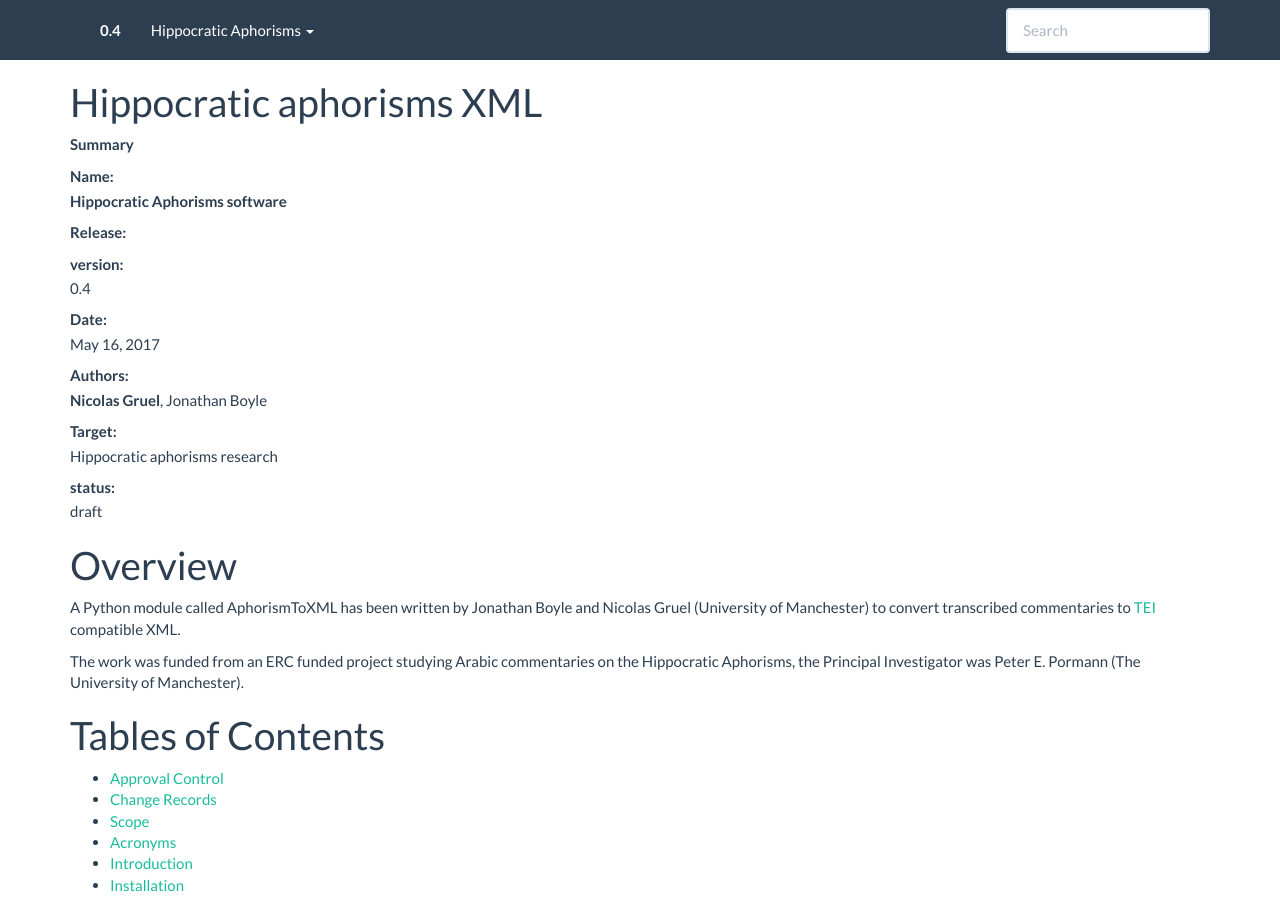
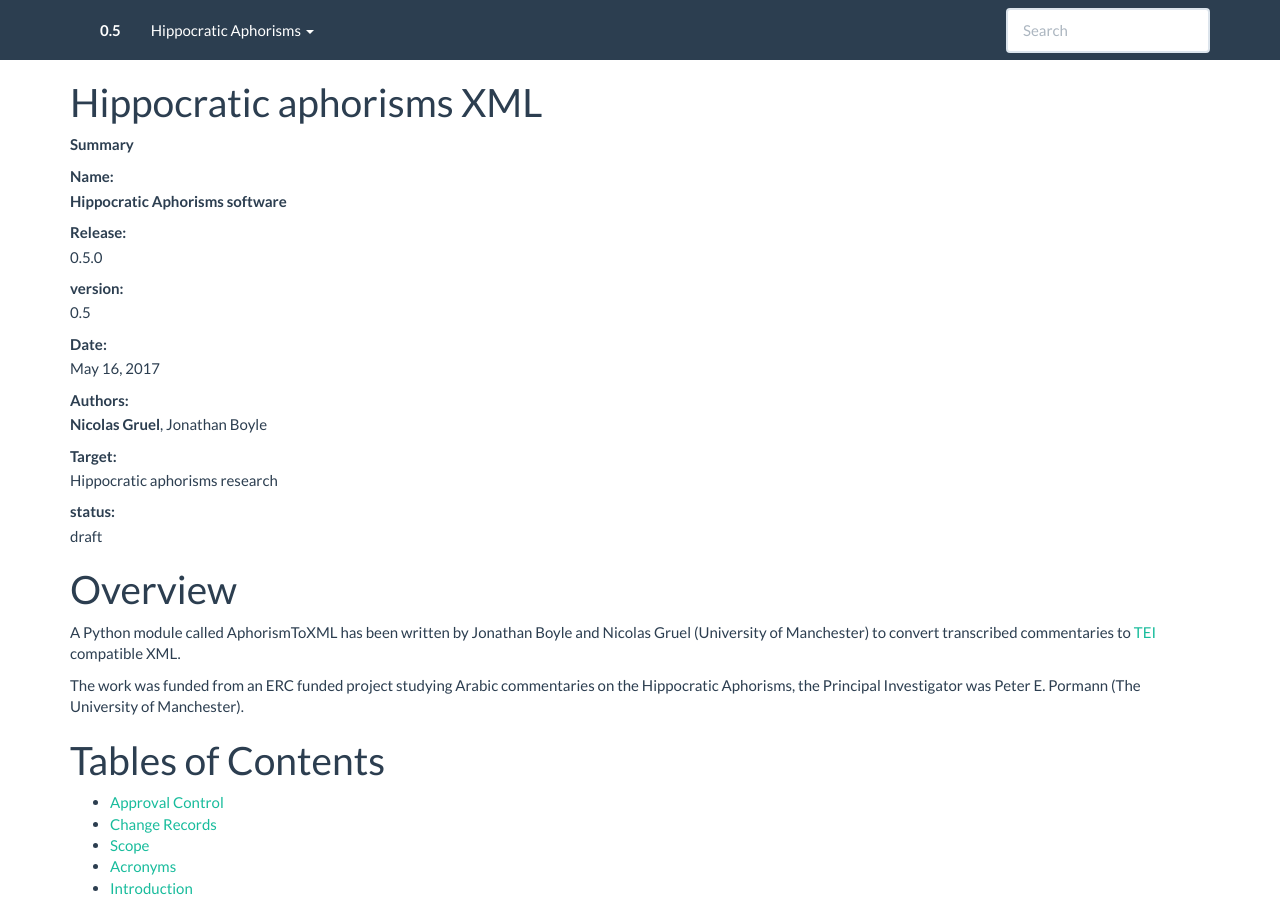
Before and after one commit to gruel/AphorismToTEI, a Sphinx documentation site: the page built from docs/index.rst, in a window 1280 px wide and 900 px high. Built offline with Sphinx 7.4.7, drawn with Linux system fonts in a browser that asks for light colours.

Commit message:
Update version number and fixed sphinx documentation version
(There are a bug with the newer version 1.6.1)

```diff
--- a/docs/conf.py
+++ b/docs/conf.py
@@ -86,9 +86,9 @@ author = 'Nicolas Gruel, Jonathan Boyle'
 # built documents.
 #
 # The short X.Y version.
-version = '0.4'
+version = '0.5'
 # The full version, including alpha/beta/rc tags.
-release = ''
+release = '0.5.0'
 
 # The language for content autogenerated by Sphinx. Refer to documentation
 # for a list of supported languages.
--- a/hippocratic/__init__.py
+++ b/hippocratic/__init__.py
@@ -2,4 +2,4 @@
 
 __author__ = """Nicolas Gruel"""
 __email__ = 'nicolas.gruel@manchester.ac.uk'
-__version__ = '0.4.0'
+__version__ = '0.5.0'
--- a/setup.cfg
+++ b/setup.cfg
@@ -2,7 +2,7 @@
 test=pytest
 
 [bumpversion]
-current_version = 0.4.0
+current_version = 0.5.0
 commit = True
 tag = True
 
--- a/setup.py
+++ b/setup.py
@@ -23,7 +23,7 @@ test_requirements = [
 
 setup(name='hippocratic',
       packages=['hippocratic'],
-      version='0.4',
+      version='0.5.0',
       description=('Software to convert hippocratic text files '
                    'to in XML files.'),
       long_description=readme,
```
